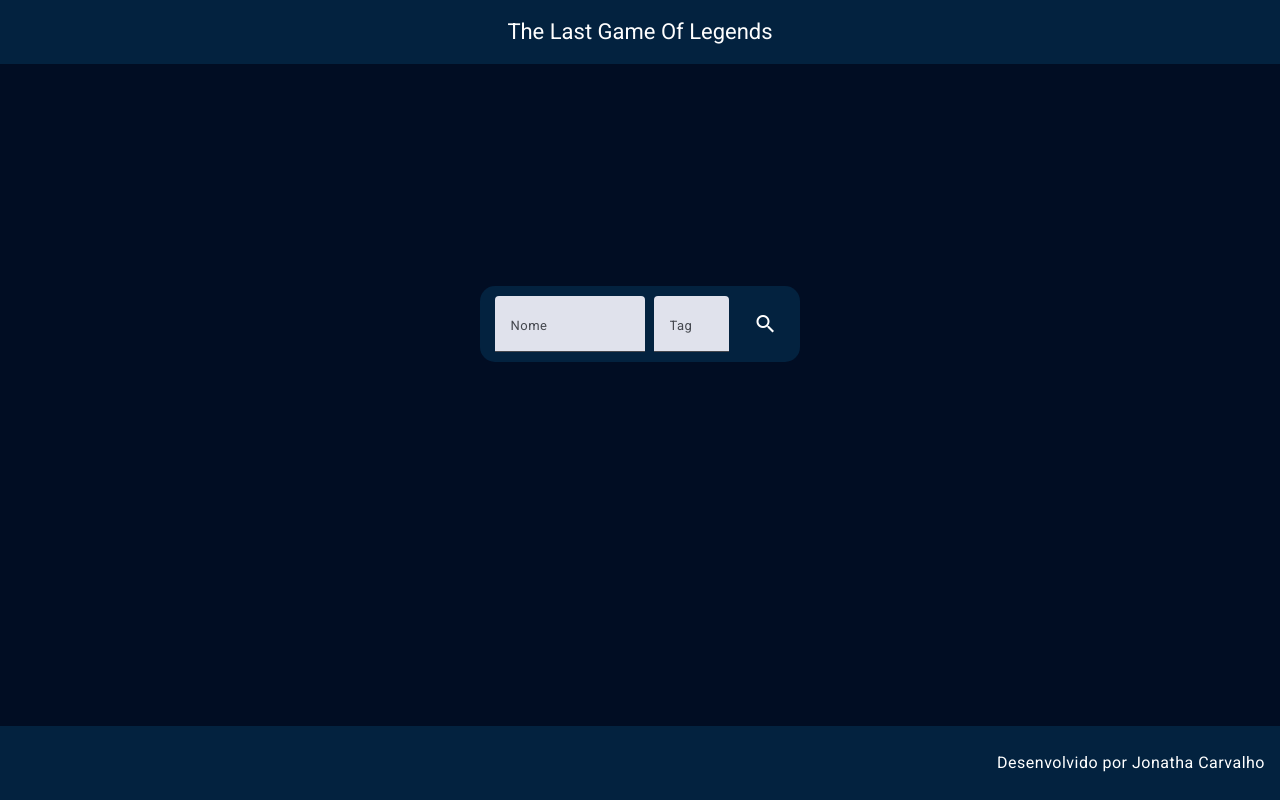
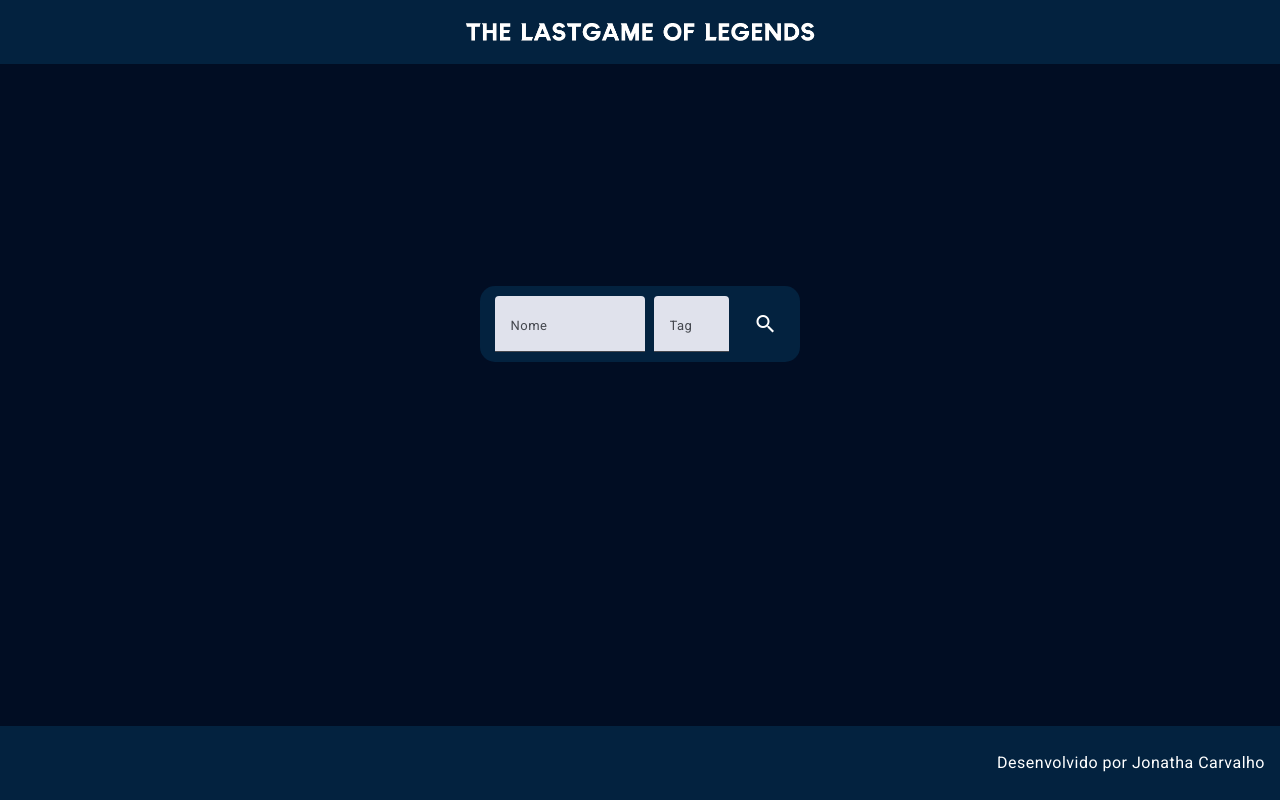
Before and after one commit to jowgaze/lastgame-of-legends, an Angular app: page / in a window 1280 px wide. Built offline with nearby package versions, Linux system fonts and the light colour scheme; a small style sheet from the web is missing.

Commit message:
feat: add logo image

```diff
--- a/src/app/shared/header/header.component.html
+++ b/src/app/shared/header/header.component.html
@@ -1,3 +1,5 @@
-<mat-toolbar>
-  <span>The Last Game Of Legends</span>
-</mat-toolbar>
+<header>
+  <mat-toolbar>
+    <img class="header-image" src="/assets/images/header-image.png" alt="" routerLink="/">
+  </mat-toolbar>
+</header>
--- a/src/app/shared/header/header.component.scss
+++ b/src/app/shared/header/header.component.scss
@@ -4,13 +4,8 @@ mat-toolbar {
   background-color: #03223F;
   color: white;
 
-  mat-icon {
-    color: white;
-  }
-
-  mat-form-field {
-    .mat-mdc-form-field-bottom-align {
-      height: 0px;
-    }
+  .header-image {
+    width: 350px;
+    cursor: pointer;
   }
 }
--- a/src/app/shared/header/header.component.ts
+++ b/src/app/shared/header/header.component.ts
@@ -5,11 +5,12 @@ import { MatIconModule } from '@angular/material/icon';
 import { FormsModule } from '@angular/forms';
 import { MatInputModule } from '@angular/material/input';
 import { MatFormFieldModule } from '@angular/material/form-field';
+import { RouterLink } from '@angular/router';
 
 @Component({
   selector: 'app-header',
   standalone: true,
-  imports: [MatButtonModule, MatToolbarModule, MatIconModule, FormsModule, MatInputModule, MatFormFieldModule],
+  imports: [MatButtonModule, MatToolbarModule, MatIconModule, FormsModule, MatInputModule, MatFormFieldModule, RouterLink],
   templateUrl: './header.component.html',
   styleUrl: './header.component.scss'
 })
```
